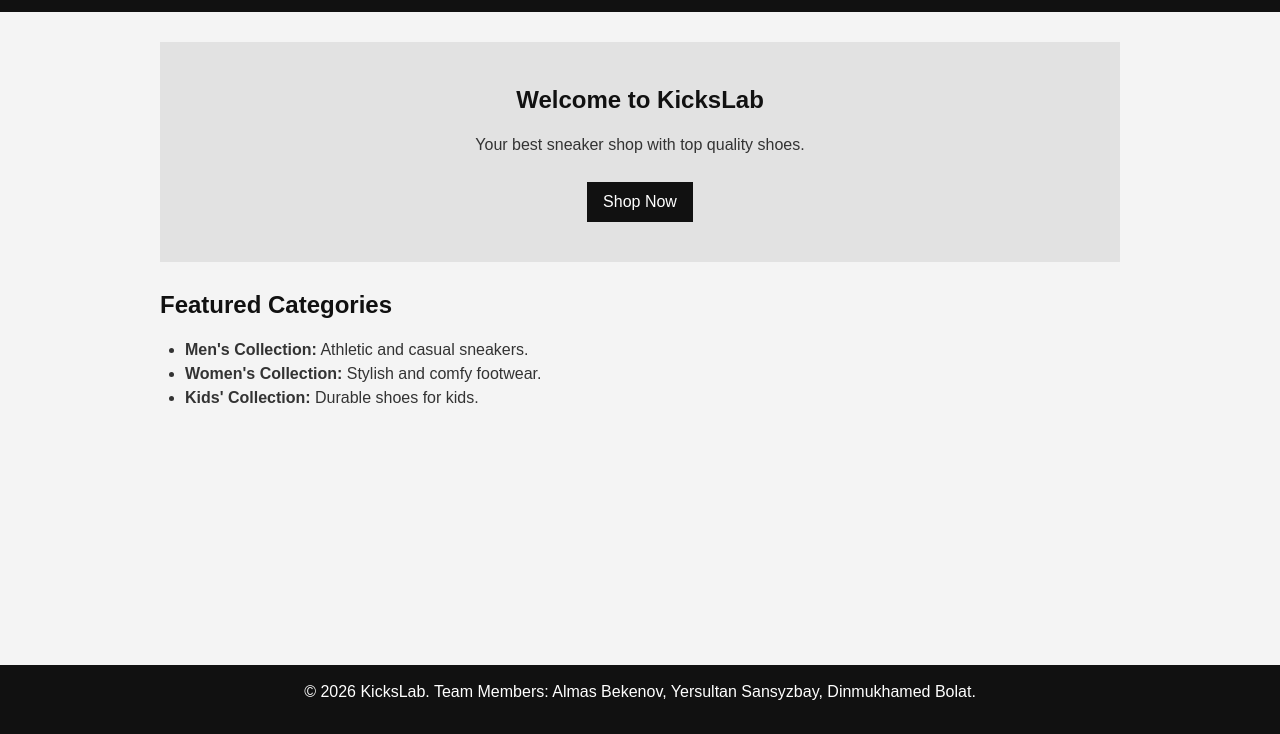
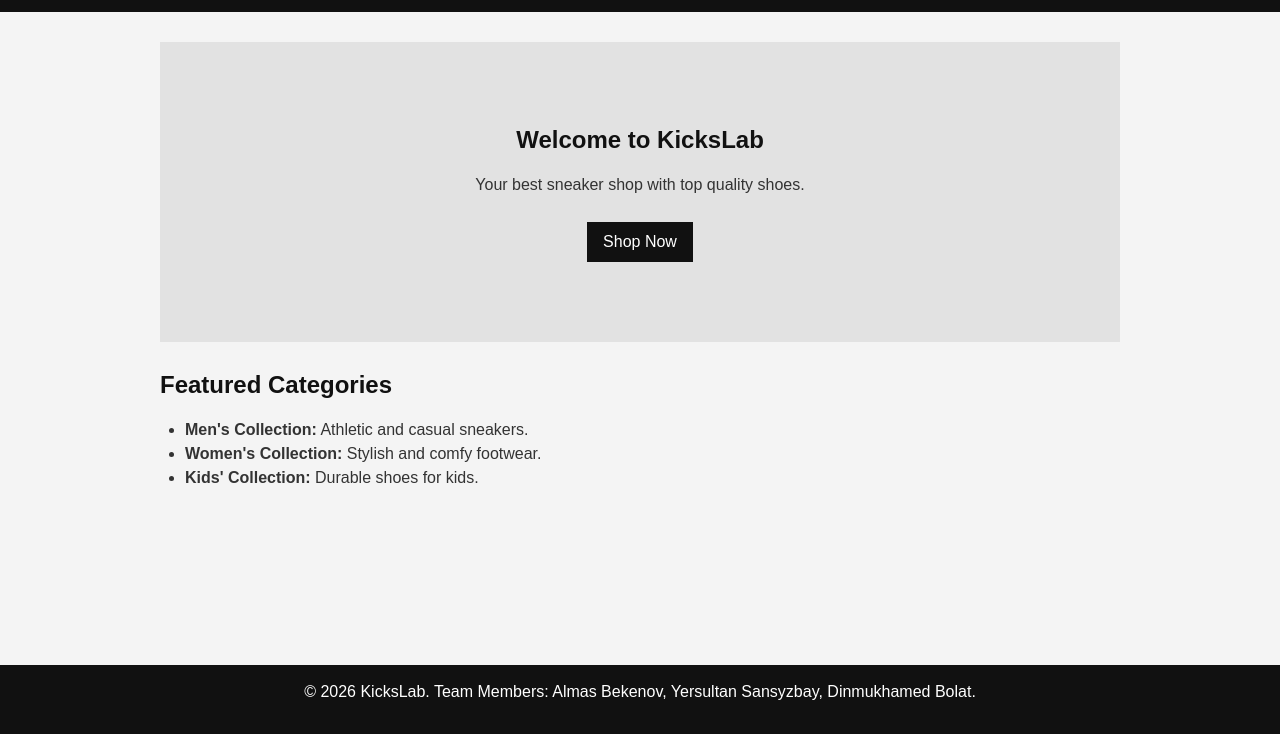
Before and after one commit to Almas-bo/web, a plain HTML site: page index.html in a window 1280 px wide. Shown: the part 66-800 px from the top of the page. Drawn offline with Linux system fonts and the light colour scheme.

Commit message:
Increase padding in hero section

```diff
--- a/css/style.css
+++ b/css/style.css
@@ -88,7 +88,7 @@ p {
 
 .hero {
     margin-bottom: 25px;
-    padding: 40px 20px;
+    padding: 80px 20px;
     text-align: center;
     background: #e2e2e2;
 }
```
